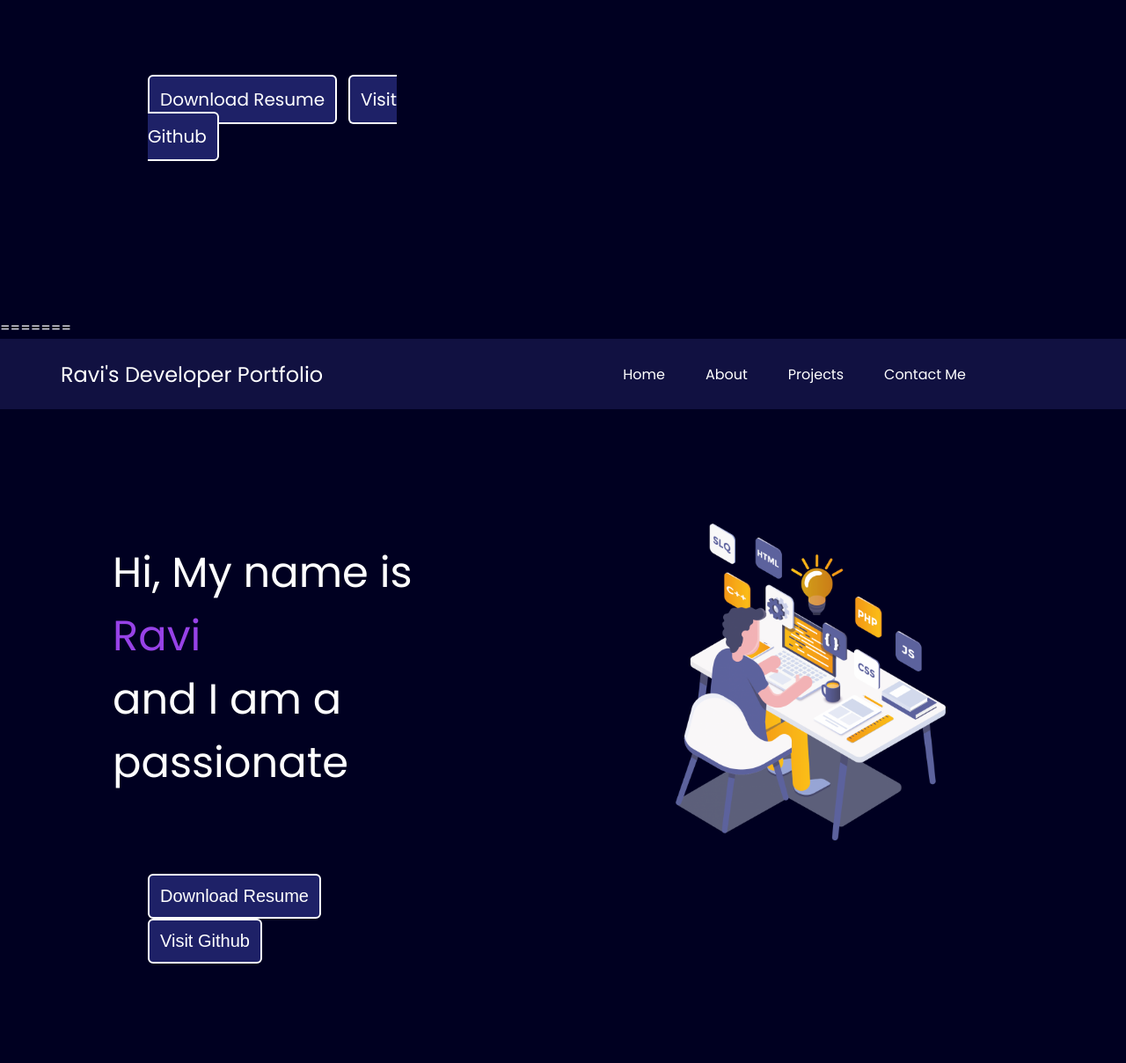
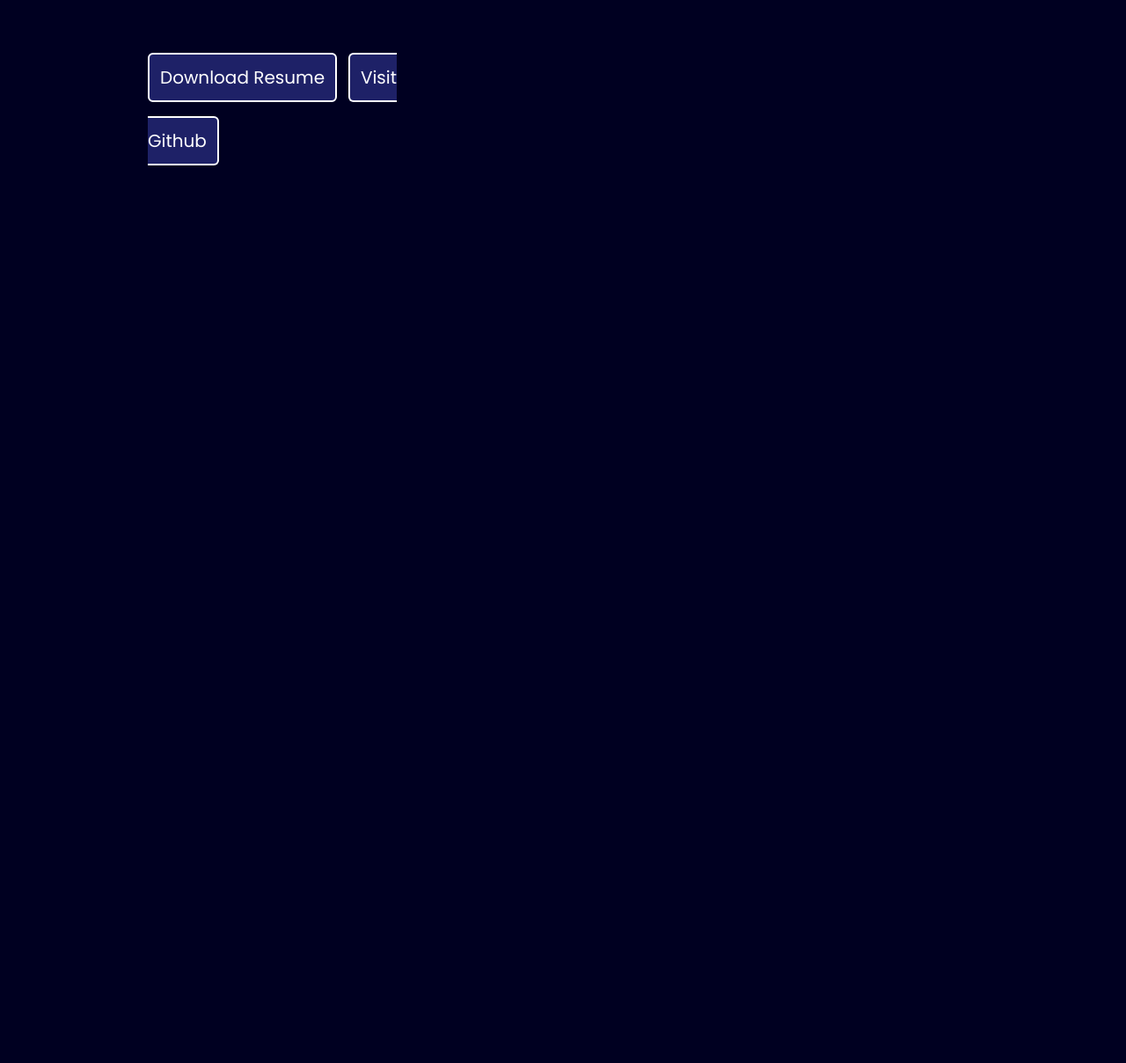
Before and after one commit to RAVI5838/portfolio, a plain HTML site: page index.html in a window 1280 px wide. Shown: the part 709-1917 px from the top of the page at 88% size. After the commit the page ends 1086 px from the top, so only its background shows below. Drawn offline with nearby package versions, Linux system fonts and the light colour scheme.

Commit message:
Update index.html

```diff
--- a/index.html
+++ b/index.html
@@ -1,4 +1,4 @@
-<<<<<<< HEAD
+
 <!DOCTYPE html>
 <html lang="en">
 <head>
@@ -152,161 +152,3 @@ nav ul li a:hover{
   </script>
 </body>
 </body>
-
-=======
-<!DOCTYPE html>
-<html lang="en">
-<head>
-  <meta charset="UTF-8">
-  <meta http-equiv="X-UA-Compatible" content="IE=edge">
-  <meta name="viewport" content="width=device-width, initial-scale=1.0">
-  <title>Ravi-Developer Portfolio</title>
-  <link rel="preconnect" href="https://fonts.googleapis.com">
-  <link rel="preconnect" href="https://fonts.gstatic.com" crossorigin>
-  <link href="https://fonts.googleapis.com/css2?family=Poppins:wght@400;600;700&display=swap" rel="stylesheet">
-  <style>
-    *{
-      margin:0;
-      padding: 0;
-    }
-body{
-  background-color: rgb(0, 0, 33);
-  color: white;
-  font-family: 'Poppins', sans-serif;
-}
-
-nav{
-    display: flex;
-    justify-content: space-around;
-    align-items: center;
-    height:80px;
-    background-color:  rgb(17, 17, 65);
-}
-nav ul{
-  text-decoration: none;
-  display: flex;
-  justify-content: center;
-}
-nav ul li{
-  list-style: none;
-  margin:0 23px;
-}
-nav ul li a{
-  text-decoration: none;
-  color: white;
-
-}
-nav ul li a:hover{
-  color:rgb(210, 210, 252);
-  font-size: 1.01rem;
-}
-.left{
-  margin-left: -90px;
-  font-size: 1.5em;
-}
-.firstSection{
-  display: flex;
-  justify-content: space-around;
-  align-items: start;
-  margin: 80px 0;
-
-}
-.firstSection > div{
-  width: 30%;
-
-}
-.leftSection{
-  font-size: 3rem;
-  margin: 70px 0;
-}
-.leftSection .buttons{
-  margin-top: 50px;
-  padding: 40px;
-}
-.leftSection .btn{
-  padding: 12px;
-  background: #1e2167;
-  color: white;
-  border: 2px solid white;
-  border-radius: 6px;
-  font-size: 20px;
-  cursor: pointer;
-}
-.rightSection img{
-
-    width: 80%;
-    margin: 50px 0;
-
-}
-.purple{
-  color: rgb(151, 66, 231);
-}
-#element{
-  color: rgb(151, 66, 231);
-}
-
-  </style>
-</head>
-<body>
-  <header>
-    <nav>
-      <div class="left">Ravi's Developer Portfolio</div>
-      <div class="right">
-        <ul>
-           <li><a href="/">Home</a></li>
-          <li><a href="/">About</a></li>
-
-           <li><a href="/">Projects</a></li>
-          <li><a href="/">Contact Me</a></li>
-
-        </ul>
-      </div>
-    </nav>
-  </header>
-  <main>
-    <section class="firstSection">
-      <div class="leftSection">
-        Hi, My name is <span class="purple">Ravi</span>
-
-        <div>and I am a passionate</div>
-
-          <!-- Element to contain animated typing -->
-  <span id="element"></span>
-     <div class="buttons">
-      <button class="btn">Download Resume</button>
-      <button class="btn">Visit Github</button>
-     </div>
-
-
-
-  <!-- Setup and start animation! -->
-  <script>
-    var typed = new Typed('#element', {
-      strings: ['<i>First</i> sentence.', '&amp; a second sentence.'],
-      typeSpeed: 50,
-    });
-  </script>
-</body>
-      </div>
-      <div class="rightSection">
-        <img src="pp.png" alt="">
-      </div>
-
-    </section>
-  </main>
-
-  <script src="https://unpkg.com/typed.js@2.0.16/dist/typed.umd.js"></script>
-
-
-  <!-- Setup and start animation! -->
-  <script>
-    var typed = new Typed('#element', {
-      strings: ['Web Developer', 'Coder'],
-      typeSpeed: 50,
-    });
-  </script>
-</body>
-</body>
-
->>>>>>> 0da8cbd997609975f97a885415faca24c2c075cb
-</html>
```
